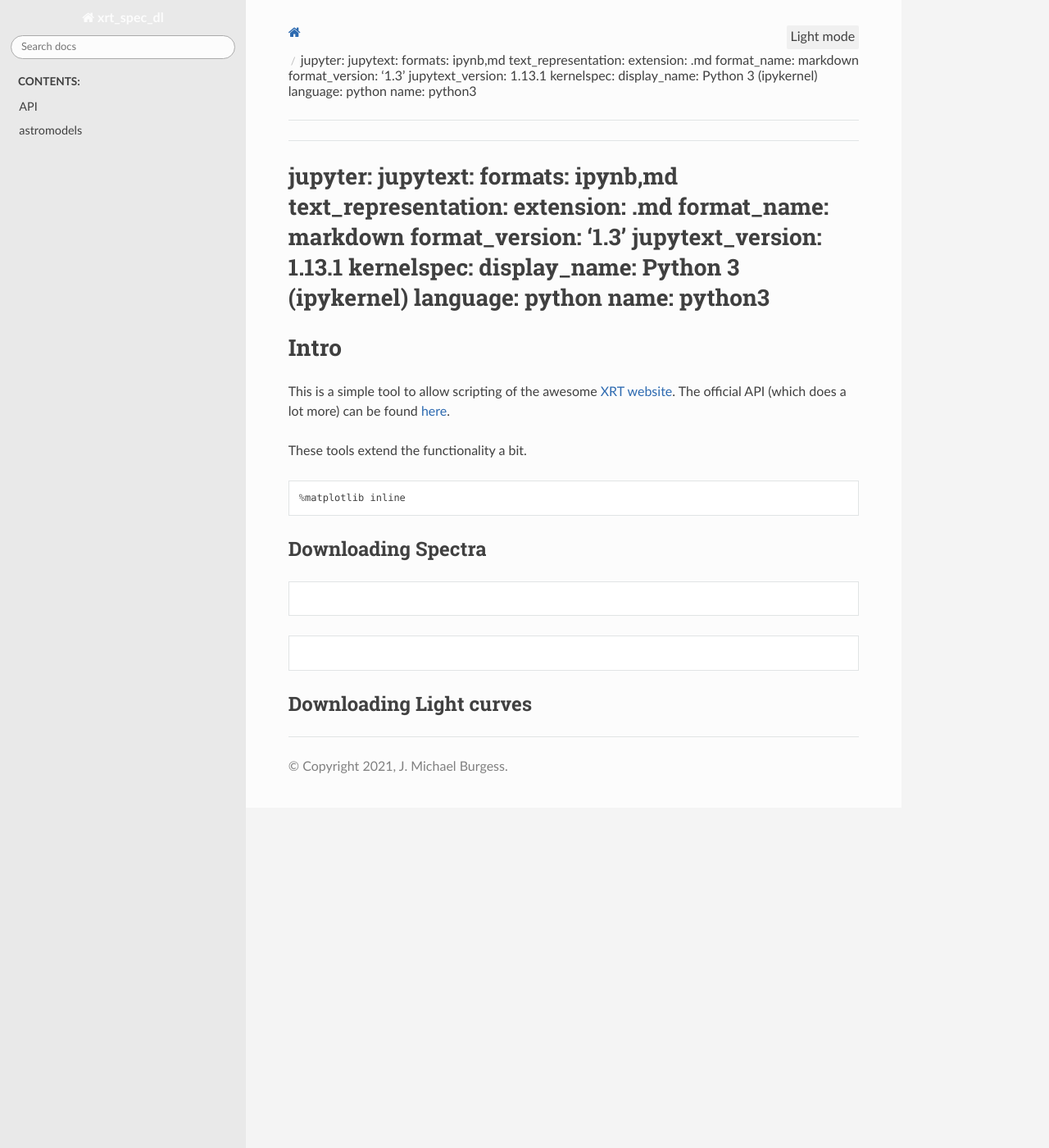
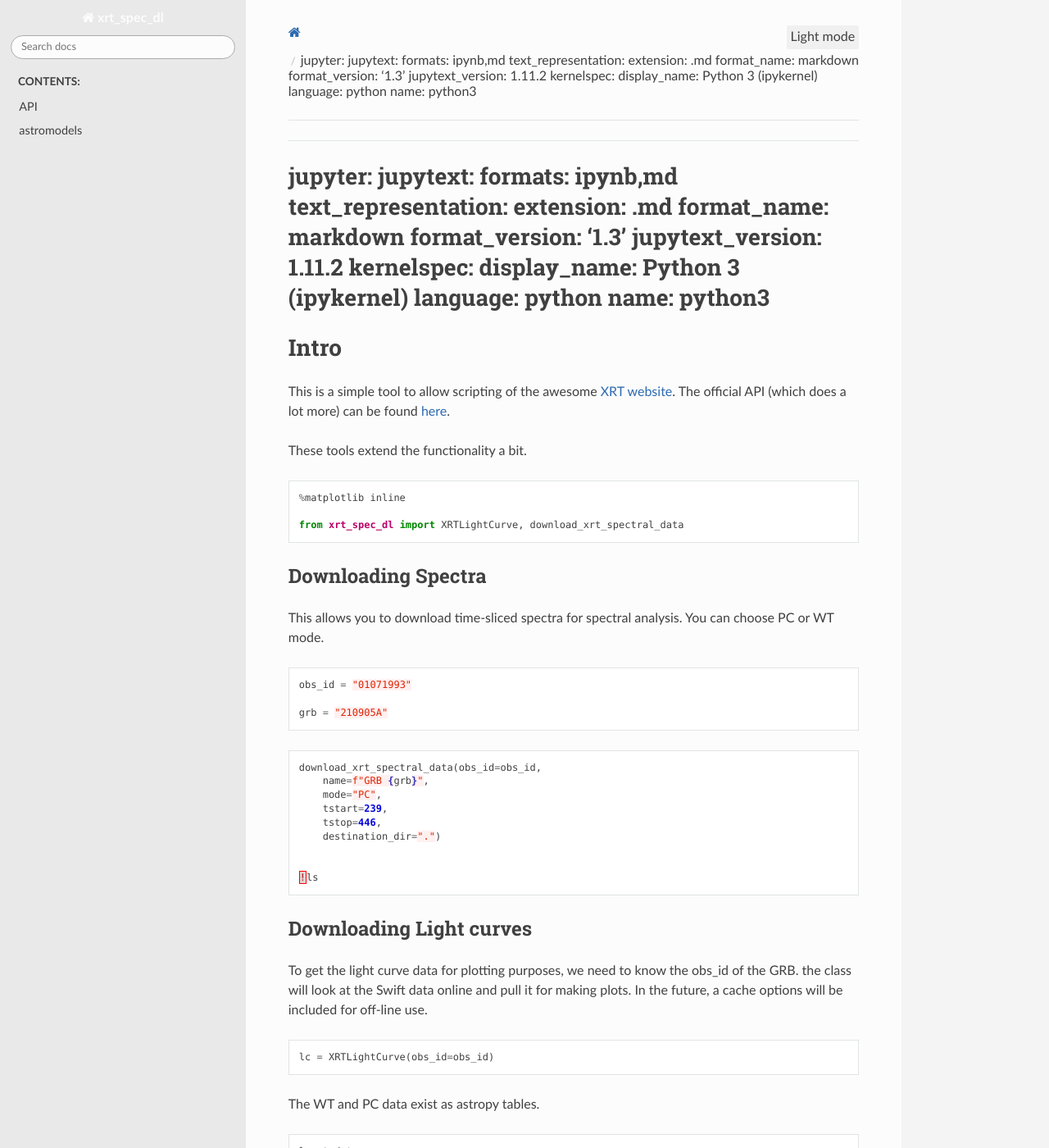
Before and after one commit to grburgess/xrt_spec_dl, a Sphinx documentation site: the page built from docs/md/docs.md, in a window 1280 px wide and 1400 px high. Shown: the whole window at 82% size. Built offline with Sphinx 7.4.7 and the Read the Docs theme 2.0.0, drawn with Linux system fonts in a browser that asks for light colours; pages that are not in the unit, such as notebooks, are missing from menus; some of the changed text lies outside the part shown.

Commit message:
update docs

````diff
--- a/docs/md/docs.md
+++ b/docs/md/docs.md
@@ -6,7 +6,7 @@ jupyter:
       extension: .md
       format_name: markdown
       format_version: '1.3'
-      jupytext_version: 1.13.1
+      jupytext_version: 1.11.2
   kernelspec:
     display_name: Python 3 (ipykernel)
     language: python
@@ -22,16 +22,58 @@ These tools extend the functionality a bit.
 ```python
 %matplotlib inline
 
+from xrt_spec_dl import XRTLightCurve, download_xrt_spectral_data
+
 ```
 
 ## Downloading Spectra
 
+This allows you to download time-sliced spectra for spectral analysis. You can choose PC or WT mode.
+
 ```python
+obs_id = "01071993"
 
+grb = "210905A"
+```
+
+```python
+download_xrt_spectral_data(obs_id=obs_id,
+    name=f"GRB {grb}",
+    mode="PC",
+    tstart=239,
+    tstop=446,
+    destination_dir=".")
+
+
+!ls
+
+```
+
+## Downloading Light curves
+
+To get the light curve data for plotting purposes, we need to know the obs_id of the GRB. the class will look at the Swift data online and pull it for making plots. In the future, a cache options will be included for off-line use.
+
+
+```python
+lc = XRTLightCurve(obs_id=obs_id)
+```
+
+The WT and PC data exist as astropy tables.
+
+```python
+lc.wt_data
+```
+
+```python
+lc.pc_data
+```
+
+Finally, we can plot the data
+
+```python
+lc.plot(pc_mode=True, wt_mode=True);
 ```
 
 ```python
 
 ```
-
-## Downloading Light curves
````
Also changed, not shown: 2 other files.
